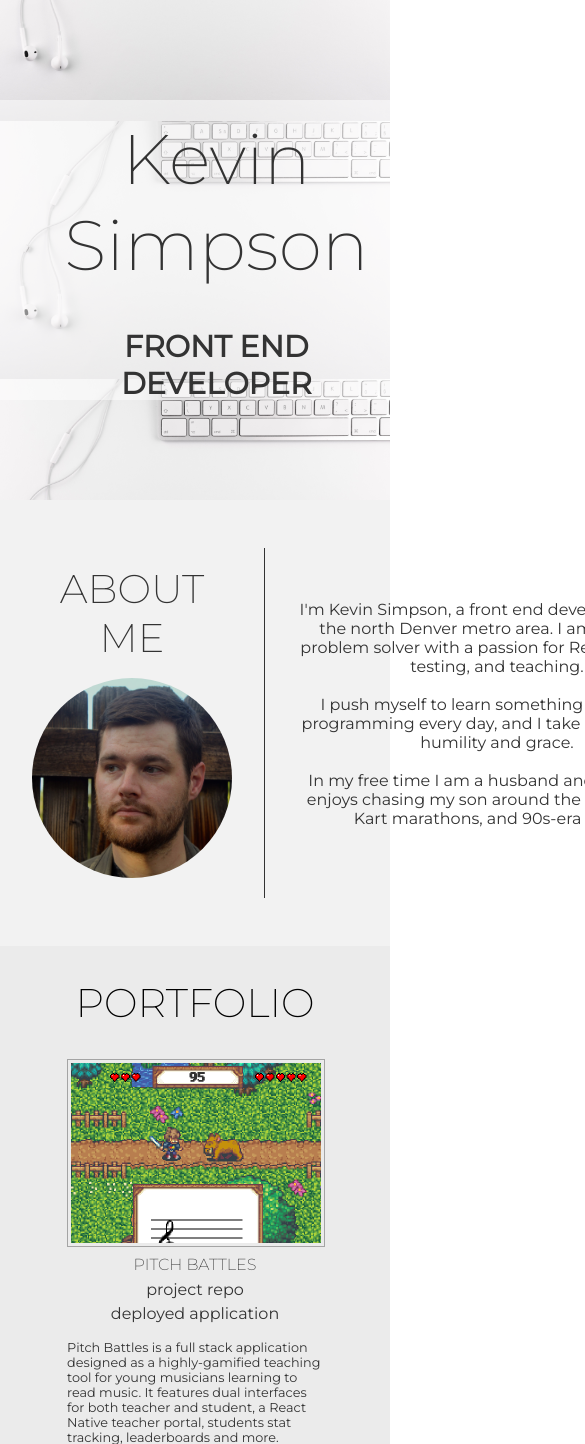
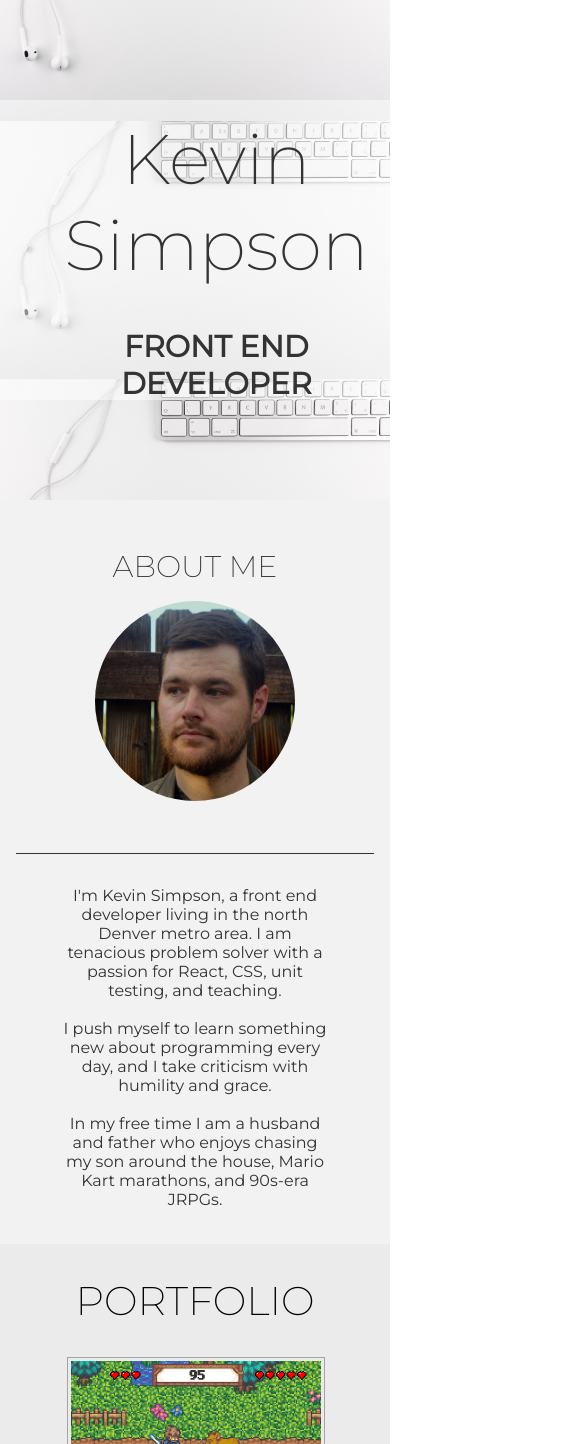
Before and after one commit to relasine/january-portfolio, a React (Create React App) app: page / in a window 390 px wide. Shown: the top 1444 px of the page, 585 px wide, since content can reach past the window. Built offline with nearby package versions, Linux system fonts and the light colour scheme.

Commit message:
About MQs

```diff
--- a/src/components/About/About.js
+++ b/src/components/About/About.js
@@ -14,6 +14,7 @@ class About extends Component {
       );
     });
     return (
+      <div className="about-wrapper">
         <section className="about-section">
           <article className="about-hero">
             <h2>about me</h2>
@@ -27,6 +28,7 @@ class About extends Component {
             <div>{details}</div>
           </article>
         </section>
+      </div>
     );
   }
 }
--- a/src/components/About/About.scss
+++ b/src/components/About/About.scss
@@ -2,18 +2,25 @@ $background-white: #f2f2f2;
 $primary-font: "Montserrat", sans-serif;
 $primary-color: #333;
 
+.about-wrapper {
+  background: $background-white;
+  width: 100%;
+}
 .about-section {
   background: $background-white;
   display: grid;
   grid-template-columns: 1fr 1fr;
   font-family: $primary-font;
   color: $primary-color;
+  max-width: 1000px;
+  margin: auto;
 
   .about-details {
     display: flex;
     align-items: center;
     border-left: 1px solid $primary-color;
     margin: 3rem 0;
+    max-width: 1000px;
   }
   article {
     div {
@@ -39,3 +46,41 @@ $primary-color: #333;
     }
   }
 }
+
+@media (max-width: 900px) {
+  .about-section {
+    display: block;
+    .about-details {
+      border-left: 0;
+      border-top: 1px solid $primary-color;
+      margin: 0 3rem;
+    }
+  }
+}
+
+@media (max-width: 580px) {
+  .about-section {
+    .about-details {
+      margin: 0 1rem;
+      padding-top: 2rem;
+    }
+
+    article {
+      padding-left: 0;
+      padding-right: 0;
+      div {
+      }
+      padding: 1rem;
+
+      .hero-img {
+      }
+      h2 {
+        font-size: 30px;
+      }
+      p {
+        width: 270px;
+        margin: auto;
+      }
+    }
+  }
+}
```
Lines whose indentation alone changed are shown as unchanged.
